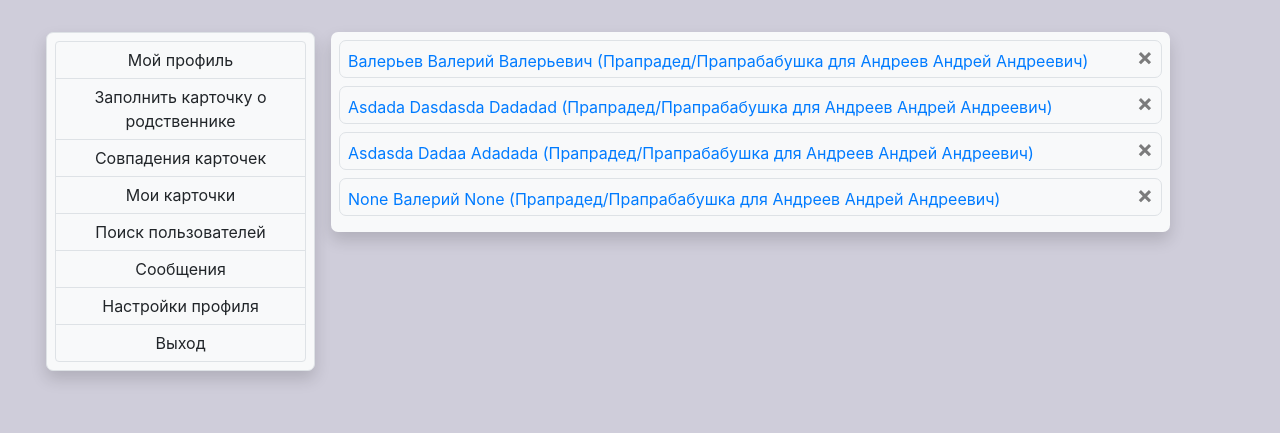
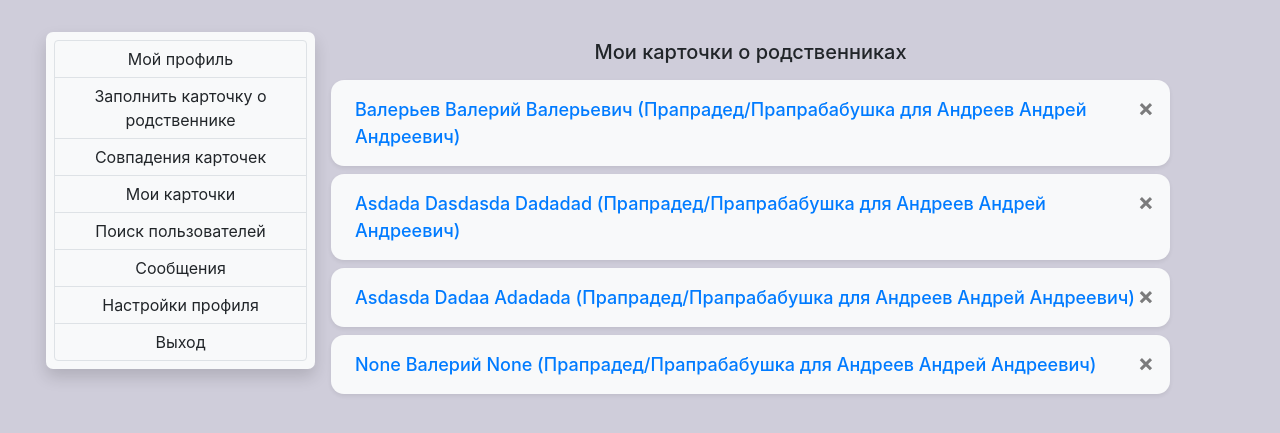
Before and after one commit to IgorSechko/project, a Django app: page /mycards in a window 1280 px wide. Shown: the top 433 px of the page. Run offline with Django 3.2, Linux system fonts and the light colour scheme; a user stored in the database is signed in; data comes from the database, SQL or seed files in the repository; both versions use the stored data as it was after the commit; some libraries are stand-ins or nearby versions.

Commit message:
gui fixes

```diff
--- a/relationfinder/templates/relfinder/profile_mycards.html
+++ b/relationfinder/templates/relfinder/profile_mycards.html
@@ -6,25 +6,34 @@
 
 {% block content1 %}
 
-<div class="container rounded shadow bg-light m-0 p-2">
-    {% for card in request.user.card_set.all %}
-    <div class="container border rounded mb-2 mt-0 mr-0 ml-0 p-1 pl-2">
+{% if request.user.card_set.all %}
+<h5 class="text-center m-3">Мои карточки о родственниках</h5>
+{% for card in request.user.card_set.all %}
+<div class="container shadow-sm bg-light   mb-2 mt-0 mr-0 ml-0 py-3 pr-3 pl-4" style="border-radius: 13px;">
+    <div>
+        <form class="m-0 p-0" action="{% url 'delete_card' card.id %}" method="POST">
+            {% csrf_token %}
+            <button type="submit" class="close m-0 p-0">&times;</button>
+        </form>
+    </div>
+    <div>
+        <a class="m-0 p-0" href="{% url 'viewcard' card.id %}" style="font-size: 13.5pt; font-weight:500;">{{card}}</a>
+    </div>
 
-        <div class="mb-1 mr-1">
-            <form class="m-0 p-0" action="{% url 'delete_card' card.id %}" method="POST">
-                {% csrf_token %}
-                <button type="submit" class="close">&times;</button>
-            </form>
+</div>
 
+{% endfor %}
+{% else %}
+<div class="row">
+    <div class="col-1"></div>
+    <div class="col-10">
+        <div class="container  rounded shadow bg-light p-3 mb-4">
+            <h5 class="text-center">У вас нет ни одной карточки о родственнике</h5>
         </div>
+    </div>
+    <div class="col-1"></div>
+</div>
+{% endif %}
 
 
-        <div>
-            <a href="{% url 'viewcard' card.id %}">{{card}}</a>
-        </div>
-
-    </div>
-    {% endfor %}
-</div>
-
 {% endblock content1 %}
--- a/relationfinder/templates/relfinder/profile_navigation.html
+++ b/relationfinder/templates/relfinder/profile_navigation.html
@@ -16,7 +16,7 @@
     <div class="row">
 
       <div class="col-3 m-0 p-0">
-          <div class="m-2 p-2 border bg-light shadow rounded">
+          <div class="m-2 p-2  bg-light shadow rounded">
             <div class="btn-group-vertical  container-fluid m-0 p-0" >
               <a class="btn border" href="{% url 'profile' %}">Мой профиль</a>
               <a class="btn border" href="{% url 'create' %}">Заполнить карточку о родственнике</a>
--- a/relationfinder/templates/relfinder/profile_settings.html
+++ b/relationfinder/templates/relfinder/profile_settings.html
@@ -20,7 +20,7 @@
 
 <div class="col-9 m-0 p-0">
     <div class="m-2 p-0">
-        <div class="container bg-light rounded border shadow p-3">
+        <div class="container bg-light rounded shadow p-3">
             <form action="" method="POST" autocomplete="off" enctype="multipart/form-data">
                 {% csrf_token %}
 
```
Also changed, not shown: db.sqlite3.
